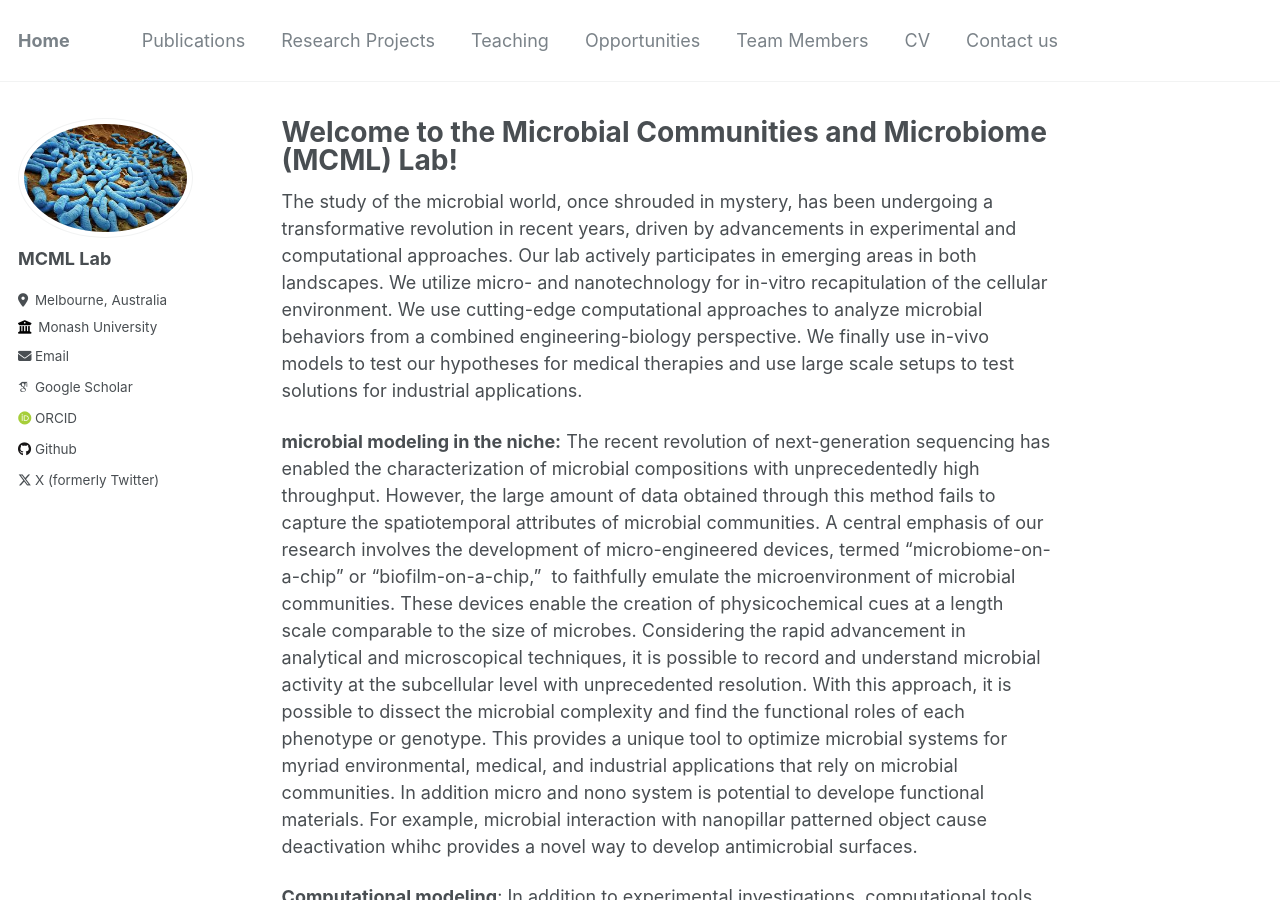
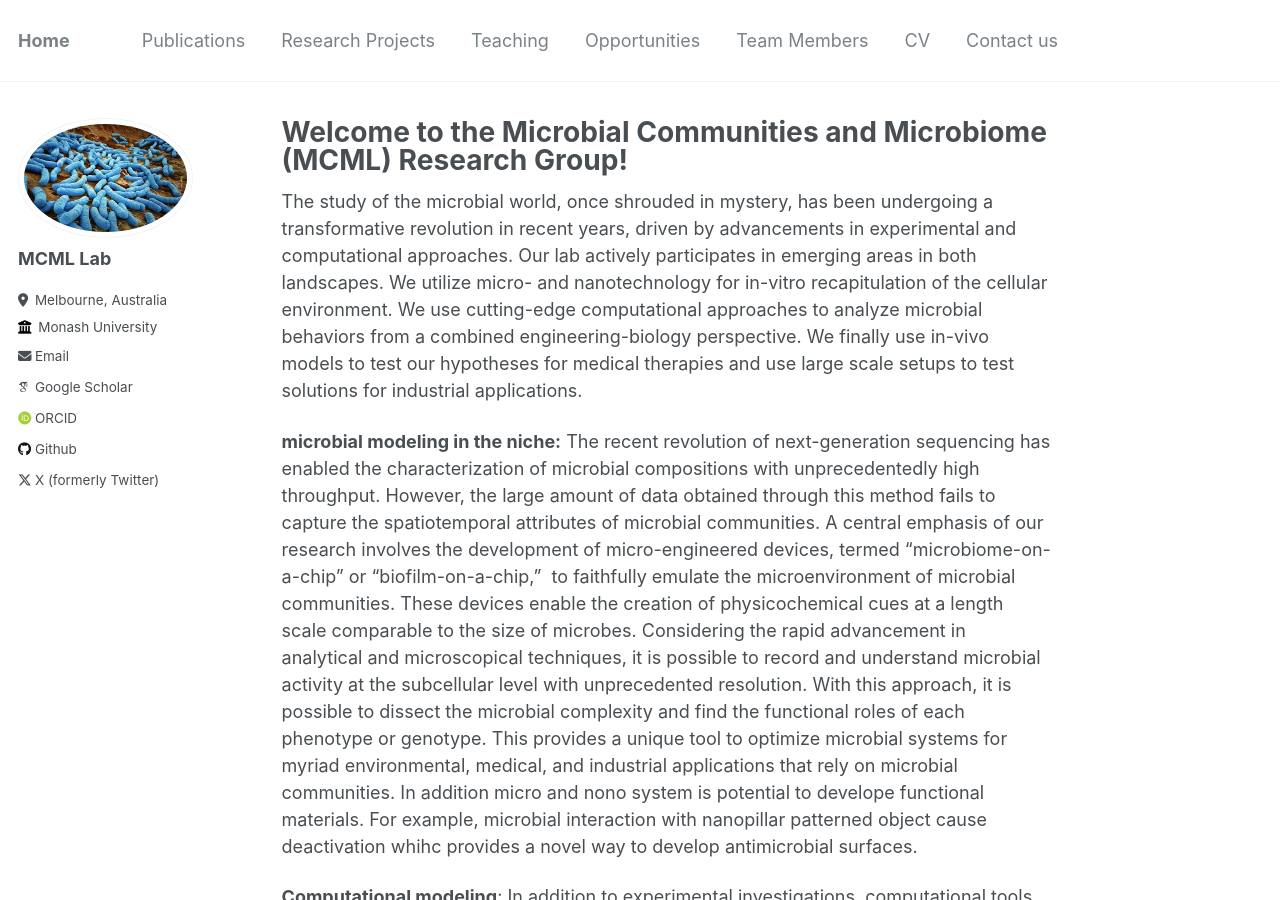
Before and after one commit to AminValiei/valieilab, a Jekyll site: the page built from _pages/about.md, in a window 1280 px wide and 900 px high. Built offline with Jekyll 4.4.1, drawn with Linux system fonts in a browser that asks for light colours; some web fonts are replaced; a file with an impossible date is left out.

Commit message:
Update about.md

```diff
--- a/_pages/about.md
+++ b/_pages/about.md
@@ -1,6 +1,6 @@
 ---
 permalink: /
-title: "Welcome to the Microbial Communities and Microbiome (MCML) Lab!"
+title: "Welcome to the Microbial Communities and Microbiome (MCML) Research Group!"
 author_profile: true
 redirect_from:
   - /about/
```
